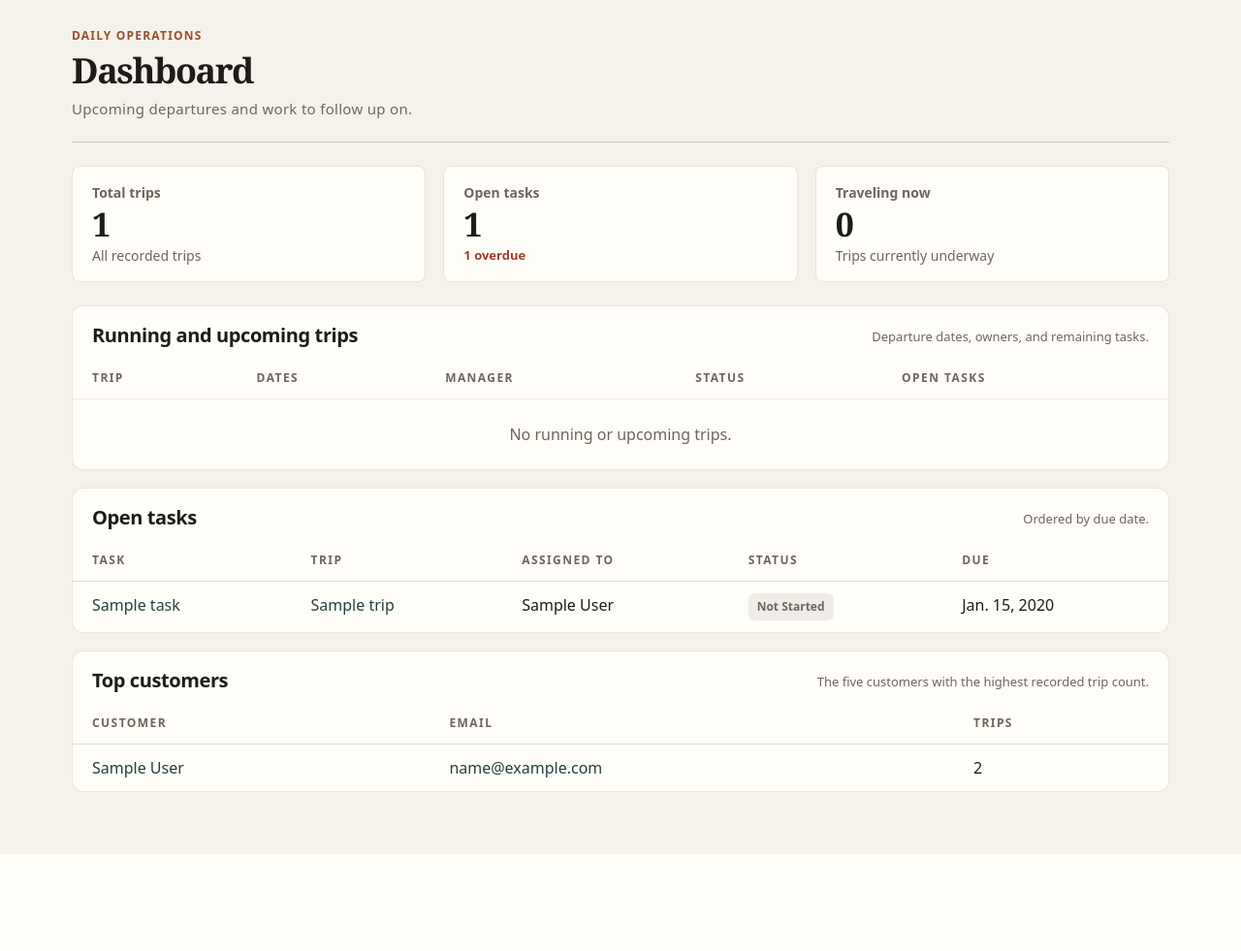
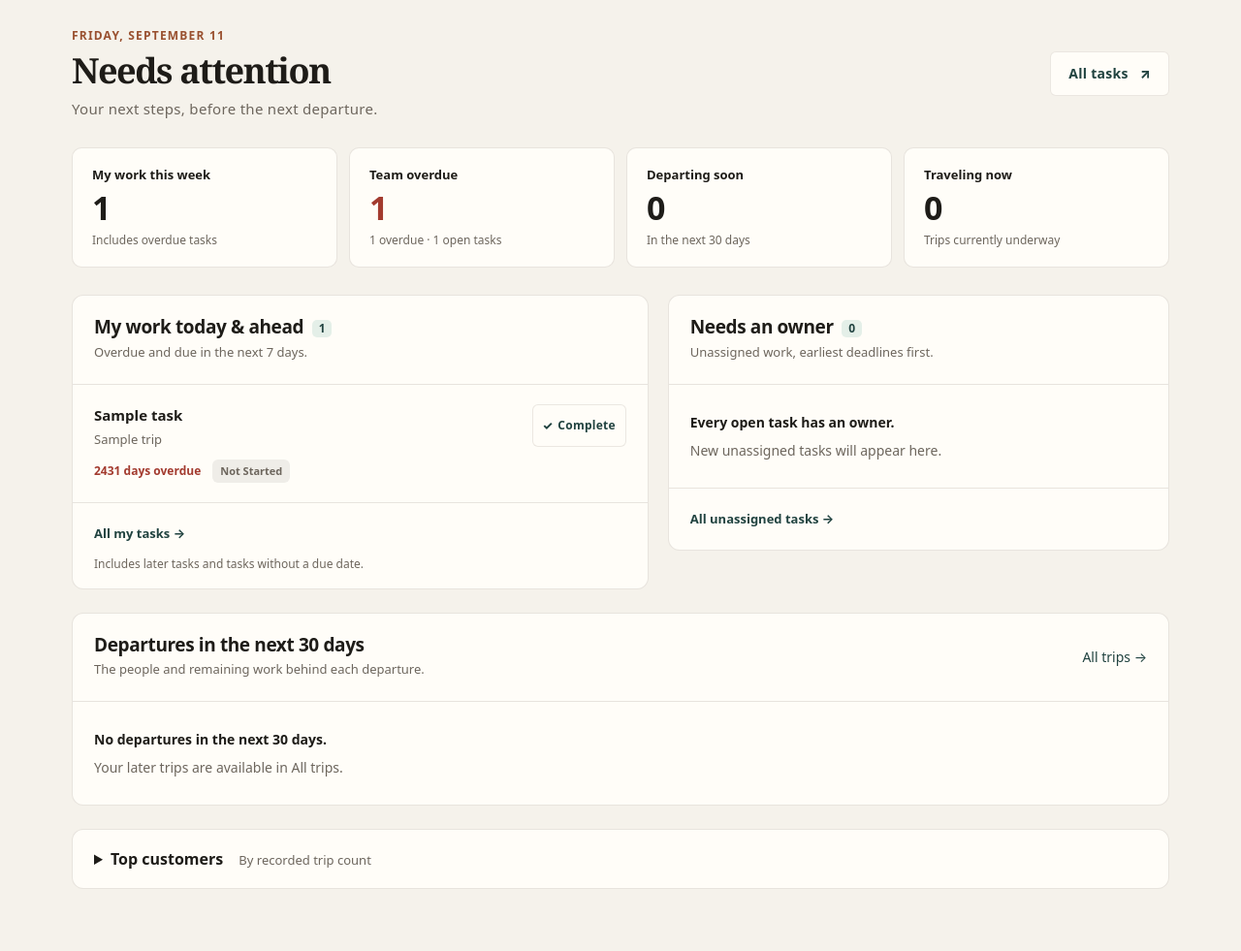
Before and after one commit to zero650/Legit-Dashboard, a Django app: page / in a window 1280 px wide. Shown: the part 76-1057 px from the top of the page at 97% size. Before the commit the page ends 957 px from the top, so only its background shows below. Run offline with Django 5.2, Linux system fonts and the light colour scheme; a user stored in the database is signed in; tables that the repository leaves empty hold one stand-in row (values such as "Sample post"); parts of the project's set-up code (start-up, migrations or seed data) failed here and were passed over.

Commit message:
Add needs-attention dashboard and version production assets

```diff
--- /dev/null
+++ b/static/trips/dashboard.css
@@ -0,0 +1,78 @@
+.attention-dashboard { --danger: #a33b2f; }
+.attention-heading { display: flex; align-items: center; justify-content: space-between; gap: 20px; margin-bottom: 28px; }
+.attention-heading .button { gap: 12px; flex-shrink: 0; }
+.attention-metrics { display: grid; grid-template-columns: repeat(auto-fit, minmax(160px, 1fr)); gap: 12px; margin-bottom: 28px; }
+.attention-metric { display: grid; align-content: start; gap: 4px; padding: 18px 20px; border: 1px solid var(--line); border-radius: 10px; background: var(--panel); color: var(--ink); }
+.attention-metric:hover { border-color: var(--accent); color: var(--ink); }
+.attention-metric > span { font-size: 13px; font-weight: 650; }
+.attention-metric > strong { font-size: 34px; font-variant-numeric: tabular-nums; line-height: 1.2; }
+.attention-metric small { font-size: 12px; margin: 0; }
+.attention-danger { color: var(--danger); }
+.attention-columns { display: grid; grid-template-columns: minmax(0, 1.15fr) minmax(0, 1fr); gap: 20px; align-items: start; }
+.attention-panel { min-width: 0; border: 1px solid var(--line); border-radius: 12px; background: var(--panel); overflow: clip; }
+.attention-panel-heading { display: flex; justify-content: space-between; align-items: center; gap: 20px; padding: 22px; border-bottom: 1px solid var(--line); }
+.attention-panel-heading h2 { font-size: 19px; margin-bottom: 5px; }
+.attention-panel-heading p { color: var(--muted); font-size: 13px; }
+.attention-panel-heading > a { flex-shrink: 0; font-size: 14px; }
+.attention-count { display: inline-block; padding: 2px 7px; margin-left: 4px; font-size: 12px; vertical-align: middle; border-radius: 5px; background: var(--accent-soft); color: var(--accent-dark); }
+.attention-task-list { list-style: none; margin: 0; padding: 0; }
+.attention-task { display: flex; align-items: start; gap: 16px; padding: 20px 22px; border-bottom: 1px solid var(--line); }
+.attention-task:last-child { border-bottom: 0; }
+.attention-task-copy { flex: 1; min-width: 0; }
+.attention-task-title { display: block; font-size: 15px; font-weight: 650; line-height: 1.5; color: var(--ink); overflow-wrap: anywhere; }
+.attention-trip-link { display: block; margin-top: 5px; color: var(--muted); font-size: 13px; overflow-wrap: anywhere; }
+.attention-task-meta { display: flex; align-items: center; flex-wrap: wrap; gap: 8px 12px; margin-top: 10px; }
+.attention-due { font-size: 12px; font-weight: 650; }
+.attention-task[data-tone=overdue] .attention-due { color: var(--danger); }
+.attention-task[data-tone=today] .attention-due { color: var(--warn); }
+.attention-task-meta .status { padding: 3px 7px; font-size: 11px; }
+.attention-complete button, .attention-assign { min-height: 44px; font-size: 12px; padding: 8px 10px; gap: 5px; }
+.attention-complete { flex-shrink: 0; }
+.attention-panel-footer { display: flex; flex-wrap: wrap; gap: 6px; flex-direction: column; padding: 16px 22px; border-top: 1px solid var(--line); font-size: 13px; }
+.attention-panel-footer > a { align-self: start; padding-block: 6px; font-weight: 650; }
+.attention-panel-footer > span, .attention-panel-footer small { color: var(--muted); font-size: 12px; margin: 0; }
+.attention-empty { padding: 28px 22px; color: var(--muted); font-size: 14px; }
+.attention-empty strong { display: block; color: var(--ink); margin-bottom: 8px; }
+.attention-departures { margin-top: 24px; scroll-margin-top: 100px; }
+#my-work { scroll-margin-top: 100px; }
+.departure-row { display: grid; grid-template-columns: 52px minmax(0,1fr) auto; align-items: center; gap: 18px; padding: 22px; border-bottom: 1px solid var(--line); }
+.departure-row:last-child { border-bottom: 0; }
+.departure-date { background: var(--accent-soft); color: var(--accent-dark); border-radius: 8px; text-align: center; padding: 8px 4px; }
+.departure-date strong { display: block; font-size: 24px; line-height: 1.2; }
+.departure-date span { font-size: 12px; }
+.departure-copy { min-width: 0; }
+.departure-copy h3 { font-family: inherit; font-size: 16px; letter-spacing: 0; overflow-wrap: anywhere; }
+.departure-copy p { font-size: 13px; color: var(--muted); margin: 6px 0; overflow-wrap: anywhere; }
+.departure-readiness { display: grid; gap: 6px; font-size: 13px; text-align: right; }
+.departure-readiness > a { padding-block: 4px; }
+.customer-summary { margin-top: 24px; }
+.customer-summary summary { cursor: pointer; padding: 18px 22px; font-weight: 650; }
+.customer-summary summary span { font-weight: 400; color: var(--muted); font-size: 13px; margin-left: 12px; }
+.customer-summary ul { list-style: none; margin: 0; padding: 0 22px; }
+.customer-summary li { display: flex; justify-content: space-between; gap: 16px; padding: 12px 0; border-top: 1px solid var(--line); font-size: 14px; }
+.customer-summary li span { flex-shrink: 0; color: var(--muted); }
+@media (max-width: 960px) {
+ .attention-columns { grid-template-columns: minmax(0,1fr); }
+}
+@media (max-width: 600px) {
+ .attention-heading { align-items: start; gap: 12px; margin-bottom: 20px; }
+ .attention-heading h1 { font-size: 28px; }
+ .attention-heading .page-kicker { font-size: 10px; }
+ .attention-heading .eyebrow { font-size: 13px; }
+ .attention-heading .button { padding: 8px 10px; min-height: 44px; font-size: 12px; }
+ .attention-metrics { grid-template-columns: repeat(2,minmax(0,1fr)); gap: 10px; margin-bottom: 20px; }
+ .attention-metric { padding: 14px; }
+ .attention-metric > span { font-size: 12px; }
+ .attention-metric > strong { font-size: 28px; }
+ .attention-metric small { font-size: 11px; }
+ .attention-panel-heading, .attention-task { padding: 18px 16px; }
+ .attention-panel-heading { flex-wrap: wrap; gap: 10px; }
+ .attention-task { gap: 12px; flex-wrap: wrap; }
+ .attention-task-copy { flex-basis: 100%; }
+ .attention-complete button, .attention-assign { min-height: 44px; padding-inline: 14px; font-size: 13px; }
+ .attention-panel-footer { padding: 14px 16px; }
+ .departure-row { grid-template-columns: 46px minmax(0,1fr); padding: 18px 16px; gap: 12px; align-items: start; }
+ .departure-readiness { grid-column: 2; text-align: left; }
+ .customer-summary summary { padding: 18px 16px; }
+ .customer-summary summary span { display: block; margin: 6px 0 0; }
+}
--- a/trips/templates/trips/dashboard.html
+++ b/trips/templates/trips/dashboard.html
@@ -1,129 +1,85 @@
 {% extends "base.html" %}
+{% load static %}
+{% block title %}Needs attention | Legit Dashboard{% endblock %}
+{% block content %}
+<link rel="stylesheet" href="{% static 'trips/dashboard.css' %}">
+<div class="attention-dashboard">
+  <section class="attention-heading">
+    <div><p class="page-kicker">{{ today|date:"l, F j" }}</p><h1>Needs attention</h1><p class="eyebrow">Your next steps, before the next departure.</p></div>
+    {% if can_view_tasks %}<a class="button secondary" href="{% url 'task_list' %}">All tasks <span aria-hidden="true">↗</span></a>{% endif %}
+  </section>
 
-{% block title %}Dashboard | Legit Dashboard{% endblock %}
+  <section class="attention-metrics" aria-label="Operations overview">
+    {% if can_view_tasks %}
+    <a class="attention-metric" href="#my-work"><span>My work this week</span><strong>{{ my_task_count }}</strong><small>Includes overdue tasks</small></a>
+    <a class="attention-metric" href="{% url 'task_list' %}?view=overdue"><span>Team overdue</span><strong{% if overdue_task_count %} class="attention-danger"{% endif %}>{{ overdue_task_count }}</strong><small>{{ overdue_task_count }} overdue · {{ open_task_count }} open tasks</small></a>
+    {% endif %}
+    {% if can_view_trips %}<a class="attention-metric" href="#departures"><span>Departing soon</span><strong>{{ departure_count }}</strong><small>In the next 30 days</small></a>
+    <a class="attention-metric" href="{% url 'trip_list' %}"><span>Traveling now</span><strong>{{ running_trip_count }}</strong><small>Trips currently underway</small></a>{% endif %}
+  </section>
 
-{% block content %}
-  <section class="hero-shell">
-    <div class="hero-copy">
-      <p class="page-kicker">Daily operations</p>
-      <h1>Dashboard</h1>
-      <p class="eyebrow">Upcoming departures and work to follow up on.</p>
+  <div class="attention-columns">
+    {% if can_view_tasks %}
+    <section class="attention-panel" id="my-work" aria-labelledby="my-work-heading">
+      <div class="attention-panel-heading"><div><h2 id="my-work-heading">My work today &amp; ahead <span class="attention-count">{{ my_task_count }}</span></h2><p>Overdue and due in the next 7 days.</p></div></div>
+      <ul class="attention-task-list">
+        {% for task in my_tasks %}
+        <li class="attention-task" data-tone="{{ task.attention.tone }}">
+          <div class="attention-task-copy">
+            {% if can_change_tasks %}<a class="attention-task-title" href="{% url 'task_update' task.pk %}?return_to=dashboard">{{ task.name }}</a>{% else %}<strong class="attention-task-title">{{ task.name }}</strong>{% endif %}
+            {% if can_view_trips %}<a class="attention-trip-link" href="{{ task.trip.get_absolute_url }}">{{ task.trip.name }}</a>{% else %}<span class="attention-trip-link">{{ task.trip.name }}</span>{% endif %}
+            <div class="attention-task-meta"><span class="attention-due">{{ task.attention.due_label }}</span><span class="status" data-task-status="{{ task.status }}">{{ task.get_status_display }}</span></div>
+          </div>
+          {% if can_change_tasks %}<form method="post" action="{% url 'task_quick_update' task.pk %}" class="attention-complete" data-preserve-scroll="true">
+            {% csrf_token %}<input type="hidden" name="status" value="done"><input type="hidden" name="next" value="{% url 'trip_dashboard' %}">
+            <button type="submit" class="secondary" aria-label="Complete {{ task.name }}"><span aria-hidden="true">✓</span> Complete</button>
+          </form>{% endif %}
+        </li>
+        {% empty %}<li class="attention-empty"><strong>You’re caught up for the week.</strong><p>No overdue tasks or deadlines in the next 7 days assigned to you.</p></li>{% endfor %}
+      </ul>
+      <div class="attention-panel-footer">{% if my_task_count > 8 %}<span>Showing the 8 earliest deadlines of {{ my_task_count }}.</span>{% endif %}<a href="{% url 'task_list' %}?view=mine">All my tasks <span aria-hidden="true">→</span></a><small>Includes later tasks and tasks without a due date.</small></div>
+    </section>
+
+    <section class="attention-panel" id="unassigned-work" aria-labelledby="unassigned-heading">
+      <div class="attention-panel-heading"><div><h2 id="unassigned-heading">Needs an owner <span class="attention-count">{{ unassigned_task_count }}</span></h2><p>{% if unassigned_overdue_count %}<span class="attention-danger">{{ unassigned_overdue_count }} overdue.</span> {% endif %}Unassigned work, earliest deadlines first.</p></div></div>
+      <ul class="attention-task-list">
+        {% for task in unassigned_tasks %}
+        <li class="attention-task" data-tone="{{ task.attention.tone }}">
+          <div class="attention-task-copy"><strong class="attention-task-title">{{ task.name }}</strong>
+            {% if can_view_trips %}<a class="attention-trip-link" href="{{ task.trip.get_absolute_url }}">{{ task.trip.name }}</a>{% else %}<span class="attention-trip-link">{{ task.trip.name }}</span>{% endif %}
+            <div class="attention-task-meta"><span class="attention-due">{{ task.attention.due_label }}</span><span class="status" data-task-status="{{ task.status }}">{{ task.get_status_display }}</span></div>
+          </div>
+          {% if can_change_tasks %}<a class="button secondary attention-assign" href="{% url 'task_update' task.pk %}?return_to=dashboard" aria-label="Assign {{ task.name }}">Assign</a>{% endif %}
+        </li>
+        {% empty %}<li class="attention-empty"><strong>Every open task has an owner.</strong><p>New unassigned tasks will appear here.</p></li>{% endfor %}
+      </ul>
+      <div class="attention-panel-footer">{% if unassigned_task_count > 6 %}<span>Showing the 6 earliest deadlines of {{ unassigned_task_count }}.</span>{% endif %}<a href="{% url 'task_list' %}?view=open&amp;assigned_to=unassigned&amp;sort=due">All unassigned tasks <span aria-hidden="true">→</span></a></div>
+    </section>
+    {% endif %}
+  </div>
+
+  {% if can_view_trips %}
+  <section class="attention-panel attention-departures" id="departures" aria-labelledby="departures-heading">
+    <div class="attention-panel-heading"><div><h2 id="departures-heading">Departures in the next 30 days</h2><p>The people and remaining work behind each departure.</p></div><a href="{% url 'trip_list' %}">All trips <span aria-hidden="true">→</span></a></div>
+    <div class="departure-list">
+      {% for trip in departures %}
+      <article class="departure-row">
+        <div class="departure-date"><strong>{{ trip.start_date|date:"j" }}</strong><span>{{ trip.start_date|date:"M" }}</span></div>
+        <div class="departure-copy"><h3><a href="{{ trip.get_absolute_url }}">{{ trip.name }}</a></h3><p>{{ trip.trip_manager }} <span aria-hidden="true">·</span> {{ trip.start_date|date:"M j" }}–{{ trip.end_date|date:"M j, Y" }}</p><span class="status" data-status-tone="{{ trip.status.color_tone }}">{{ trip.status }}</span></div>
+        <div class="departure-readiness"><strong>{% if trip.days_until_departure == 0 %}Departs today{% elif trip.days_until_departure == 1 %}Departs tomorrow{% else %}{{ trip.days_until_departure }} days to go{% endif %}</strong>{% if can_view_tasks %}<a href="{% url 'task_list' %}?view=open&amp;trip={{ trip.pk }}">{{ trip.open_tasks }} unfinished task{{ trip.open_tasks|pluralize }} <span aria-hidden="true">→</span></a>{% endif %}{% if perms.trips.add_task %}<a href="{% url 'task_create' %}?trip={{ trip.pk }}">Add task</a>{% endif %}</div>
+      </article>
+      {% empty %}<div class="attention-empty"><strong>No departures in the next 30 days.</strong><p>Your later trips are available in All trips.</p></div>{% endfor %}
     </div>
   </section>
+  {% endif %}
 
-  <section class="grid dashboard-metrics" aria-label="Dashboard metrics">
-    <div class="panel metric">
-      <span class="metric-label">Total trips</span>
-      <strong>{{ trip_count }}</strong>
-      <span class="metric-note">All recorded trips</span>
-    </div>
-    {% if can_view_tasks %}<div class="panel metric">
-      <span class="metric-label">Open tasks</span>
-      <strong>{{ open_task_count }}</strong>
-      <a class="metric-overdue{% if overdue_task_count %} has-overdue{% endif %}" href="{% url 'task_list' %}?view=overdue">{{ overdue_task_count }} overdue</a>
-    </div>{% endif %}
-    <div class="panel metric">
-      <span class="metric-label">Traveling now</span>
-      <strong>{{ running_trip_count }}</strong>
-      <span class="metric-note">Trips currently underway</span>
-    </div>
-  </section>
-
-  <section class="table-card">
-    <div class="table-header">
-      <div>
-        <p class="page-kicker">Trip board</p>
-        <h2>Running and upcoming trips</h2>
-      </div>
-      <p class="table-intro">Departure dates, owners, and remaining tasks.</p>
-    </div>
-    <table class="responsive-table">
-      <thead>
-        <tr>
-          <th>Trip</th>
-          <th>Dates</th>
-          <th>Manager</th>
-          <th>Status</th>
-          <th>Open tasks</th>
-        </tr>
-      </thead>
-      <tbody>
-        {% for trip in upcoming_trips %}
-          <tr>
-            <td data-label="Trip"><a href="{{ trip.get_absolute_url }}">{{ trip.name }}</a>{% if trip.trip_leader %}<br>{{ trip.trip_leader }}{% endif %}</td>
-            <td data-label="Dates">{{ trip.start_date }} - {{ trip.end_date }}</td>
-            <td data-label="Manager">{{ trip.trip_manager }}</td>
-            <td data-label="Status"><span class="status" data-status-tone="{{ trip.status.color_tone }}">{{ trip.status }}</span></td>
-            <td data-label="Open tasks">{{ trip.open_tasks }}{% if perms.trips.add_task %}<br><a href="{% url 'task_create' %}?trip={{ trip.pk }}">Add task</a>{% endif %}</td>
-          </tr>
-        {% empty %}
-          <tr><td colspan="5" class="empty-state">No running or upcoming trips.</td></tr>
-        {% endfor %}
-      </tbody>
-    </table>
-  </section>
-
-  {% if can_view_tasks %}<section class="table-card" style="margin-top:18px">
-    <div class="table-header">
-      <div>
-        <p class="page-kicker">Tasks</p>
-        <h2>Open tasks</h2>
-      </div>
-      <p class="table-intro">Ordered by due date.</p>
-    </div>
-    <table class="responsive-table">
-      <thead>
-        <tr>
-          <th>Task</th>
-          <th>Trip</th>
-          <th>Assigned to</th>
-          <th>Status</th>
-          <th>Due</th>
-        </tr>
-      </thead>
-      <tbody>
-        {% for task in open_tasks %}
-          <tr>
-            <td data-label="Task"><a href="{% url 'task_update' task.pk %}">{{ task.name }}</a></td>
-            <td data-label="Trip"><a href="{{ task.trip.get_absolute_url }}">{{ task.trip.name }}</a></td>
-            <td data-label="Assigned to">{{ task.assigned_to|default:"Unassigned" }}</td>
-            <td data-label="Status"><span class="status" data-task-status="{{ task.status }}">{{ task.get_status_display }}</span></td>
-            <td data-label="Due">{{ task.due_date|default:"No due date" }}</td>
-          </tr>
-        {% empty %}
-          <tr><td colspan="5" class="empty-state">No open tasks.</td></tr>
-        {% endfor %}
-      </tbody>
-    </table>
-  </section>{% endif %}
-
-  {% if can_view_crm %}<section class="table-card" style="margin-top:18px">
-    <div class="table-header">
-      <div>
-        <p class="page-kicker">CRM snapshot</p>
-        <h2>Top customers</h2>
-      </div>
-      <p class="table-intro">The five customers with the highest recorded trip count.</p>
-    </div>
-    <table class="responsive-table">
-      <thead>
-        <tr>
-          <th>Customer</th>
-          <th>Email</th>
-          <th>Trips</th>
-        </tr>
-      </thead>
-      <tbody>
-        {% for customer in top_customers %}
-          <tr>
-            <td data-label="Customer"><a href="{{ customer.get_absolute_url }}">{{ customer.full_name }}</a></td>
-            <td data-label="Email"><a href="mailto:{{ customer.email }}">{{ customer.email }}</a></td>
-            <td data-label="Trips">{{ customer.trip_count }}</td>
-          </tr>
-        {% empty %}
-          <tr><td colspan="3" class="empty-state">No customer trip history yet.</td></tr>
-        {% endfor %}
-      </tbody>
-    </table>
-  </section>{% endif %}
+  {% if can_view_crm %}
+  <details class="attention-panel customer-summary">
+    <summary>Top customers <span>By recorded trip count</span></summary>
+    <ul>{% for customer in top_customers %}<li><a href="{{ customer.get_absolute_url }}">{{ customer.full_name }}</a><span>{{ customer.trip_count }} trip{{ customer.trip_count|pluralize }}</span></li>{% empty %}<li>No customer trip history yet.</li>{% endfor %}</ul>
+    <div class="attention-panel-footer"><a href="{% url 'crm_customer_list' %}">Open CRM <span aria-hidden="true">→</span></a></div>
+  </details>
+  {% endif %}
+  {% if not can_view_tasks and not can_view_trips and not can_view_crm %}<div class="attention-panel attention-empty"><strong>Your dashboard is ready.</strong><p>Ask an administrator for access to your team’s trips or tasks.</p></div>{% endif %}
+</div>
 {% endblock %}
--- a/trips/views.py
+++ b/trips/views.py
@@ -41,20 +41,50 @@ class TripDashboardView(LoginRequiredMixin, TemplateView):
     def get_context_data(self, **kwargs):
         context = super().get_context_data(**kwargs)
         today = timezone.localdate()
-        context["upcoming_trips"] = (
-            Trip.objects.select_related("trip_manager", "trip_manager__user", "status")
-            .filter(end_date__gte=today)
-            .annotate(open_tasks=Count("tasks", filter=~Q(tasks__status=Task.Status.DONE)))
-            .order_by("start_date")[:8]
-        )
+        context["today"] = today
+        context["can_view_trips"] = self.request.user.has_perm("trips.view_trip")
         context["can_view_tasks"] = self.request.user.has_perm("trips.view_task")
-        context["open_tasks"] = []
+        context["can_change_tasks"] = self.request.user.has_perm("trips.change_task")
+        context["departures"] = []
+        context["departure_count"] = 0
+        if context["can_view_trips"]:
+            departures = (
+                Trip.objects.select_related("trip_manager__user", "status")
+                .filter(start_date__gte=today, start_date__lte=today + timedelta(days=30))
+                .exclude(status__name__iexact="Completed")
+                .exclude(status__name__iexact="Closed")
+                .exclude(status__name__iexact="Cancelled")
+                .exclude(status__name__iexact="Canceled")
+                .annotate(open_tasks=Count("tasks", filter=~Q(tasks__status=Task.Status.DONE)))
+                .order_by("start_date", "pk")
+            )
+            context["departure_count"] = departures.count()
+            context["departures"] = list(departures)
+            for trip in context["departures"]:
+                trip.days_until_departure = (trip.start_date - today).days
+        context["my_tasks"] = []
+        context["unassigned_tasks"] = []
+        context["my_task_count"] = 0
+        context["unassigned_task_count"] = 0
+        context["unassigned_overdue_count"] = 0
         if context["can_view_tasks"]:
-            context["open_tasks"] = (
-                Task.objects.select_related("trip", "assigned_to", "assigned_to__user")
+            unfinished = (
+                Task.objects.select_related("trip", "assigned_to__user")
                 .exclude(status=Task.Status.DONE)
-                .order_by("due_date", "created_at")[:12]
+                .order_by(F("due_date").asc(nulls_last=True), "pk")
             )
+            mine = unfinished.filter(
+                assigned_to__user=self.request.user,
+                due_date__lte=today + timedelta(days=7),
+            )
+            unassigned = unfinished.filter(assigned_to__isnull=True)
+            context["my_task_count"] = mine.count()
+            context["unassigned_task_count"] = unassigned.count()
+            context["unassigned_overdue_count"] = unassigned.filter(due_date__lt=today).count()
+            context["my_tasks"] = list(mine[:8])
+            context["unassigned_tasks"] = list(unassigned[:6])
+            for task in context["my_tasks"] + context["unassigned_tasks"]:
+                task.attention = task_payload(task)
         context["trip_count"] = Trip.objects.count()
         context["open_task_count"] = (
             Task.objects.exclude(status=Task.Status.DONE).count()
@@ -619,4 +649,6 @@ class TaskUpdateView(FormTitleMixin, LoginRequiredMixin, PermissionRequiredMixin
     permission_required = "trips.change_task"
 
     def get_success_url(self):
+        if self.request.GET.get("return_to") == "dashboard":
+            return reverse_lazy("trip_dashboard")
         return self.object.trip.get_absolute_url()
```
Also changed, not shown: legit_dashboard/settings.py (+9 -1 lines), legit_dashboard/tests.py (added, +42 -0 lines), trips/tests.py (+112 -1 lines), README.md.
